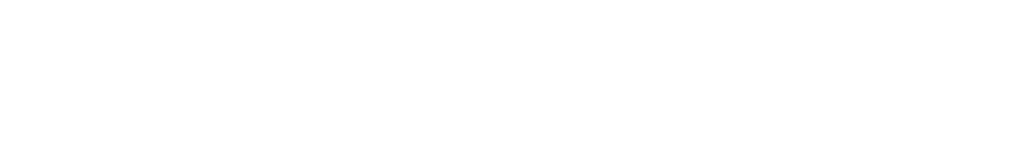
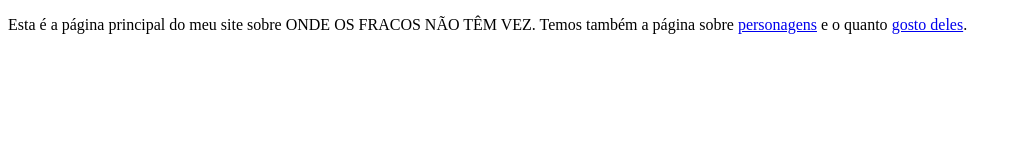
Before and after one commit to ufjf-dcc202/ufjf-dcc202-2023-3-b-atv5-celso-z, a website: page index.html in a window 1280 px wide. Shown: the whole page, without its empty margins (0-1017 px from the left). Drawn offline with Linux system fonts and the light colour scheme.

Commit message:
Executadas, pela primeira vez as tarefas do arquivo index.html, começando testes para ajustes

```diff
--- a/index.html
+++ b/index.html
@@ -3,8 +3,9 @@
 	<head>
 		<meta charset="UTF-8">
 		<meta name="viewport" "content="width=device-width, initial-scale=1.0">
-		<title></title>
+		<title>DCC202 - Atividade 5: CELSO ZACARIAS</title>
 	</head>
 	<body>
+		<p>Esta é a página principal do meu site sobre ONDE OS FRACOS NÃO TÊM VEZ. Temos também a página sobre <a href=personagens.html>personagens</a> e o quanto <a href=preferencias.html>gosto deles</a>.</p>
 	</body>
 </html>
```
